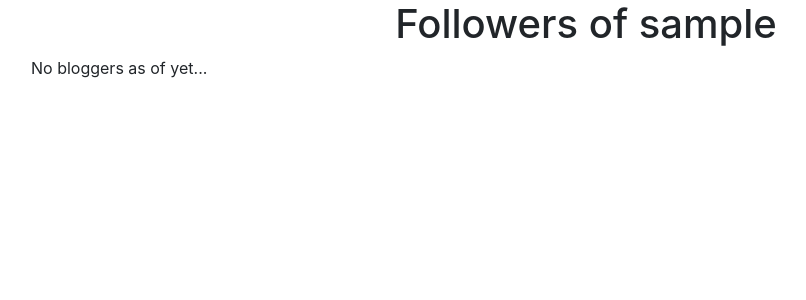
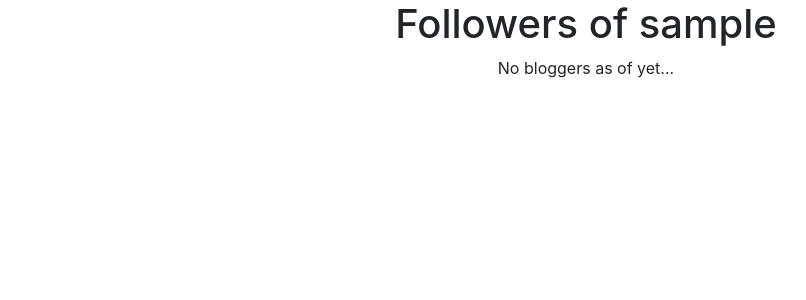
Before and after one commit to genericSpecimen/blog_it, a Django app: page /blog/blogger/1/followers/ in a window 1280 px wide. Shown: the part 56-356 px from the top of the page, without its empty margins (54-860 px from the left). Run offline with Django 3.2, Linux system fonts and the light colour scheme; the visitor is signed in with stand-in values (Sample User, id 1); data comes from the database, SQL or seed files in the repository; some libraries are stand-ins or nearby versions.

Commit message:
minor fix

```diff
--- a/blog/templates/blog/userfollowing_list.html
+++ b/blog/templates/blog/userfollowing_list.html
@@ -64,7 +64,7 @@
 </div>
 
 {% else %}
-<p>No bloggers as of yet...</p>
+<p class="text-center">No bloggers as of yet...</p>
 {% endif %}
 
 {% endblock %}
```
